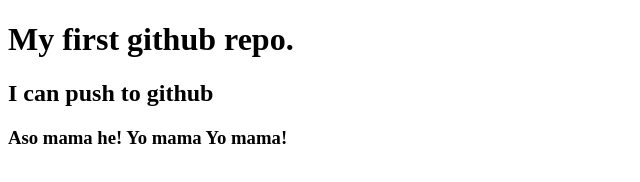
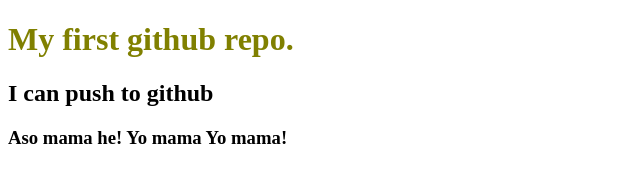
Before and after one commit to SifatNiloy/my-first-repo, a plain HTML site: page index.html in a window 1280 px wide. Shown: the whole page, without its empty margins (0-640 px from the left). Drawn offline with Linux system fonts and the light colour scheme.

Commit message:
style added

```diff
--- a/index.html
+++ b/index.html
@@ -5,6 +5,7 @@
     <meta http-equiv="X-UA-Compatible" content="IE=edge">
     <meta name="viewport" content="width=device-width, initial-scale=1.0">
     <title>Document</title>
+    <link rel="stylesheet" href="style.css">
 </head>
 <body>
     <h1>My first github repo.</h1>
--- /dev/null
+++ b/style.css
@@ -0,0 +1,3 @@
+h1{
+    color: olive;
+}
```
